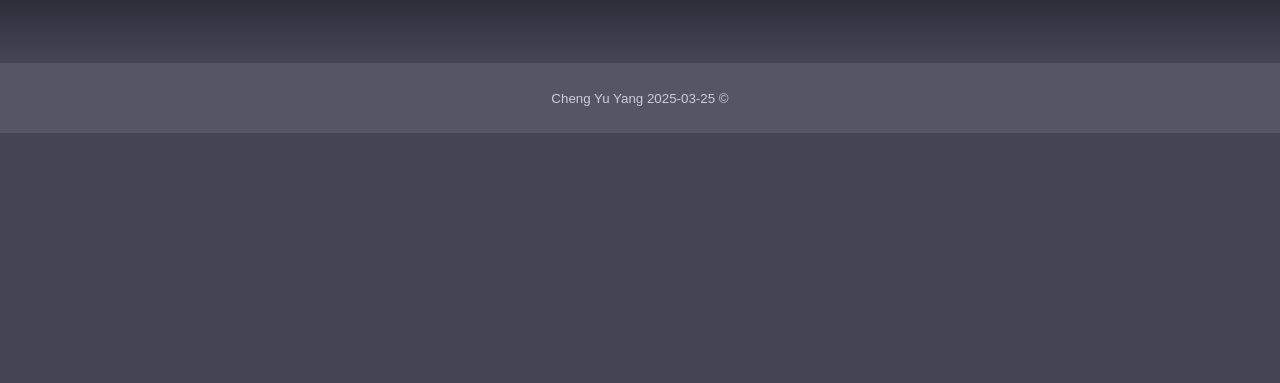
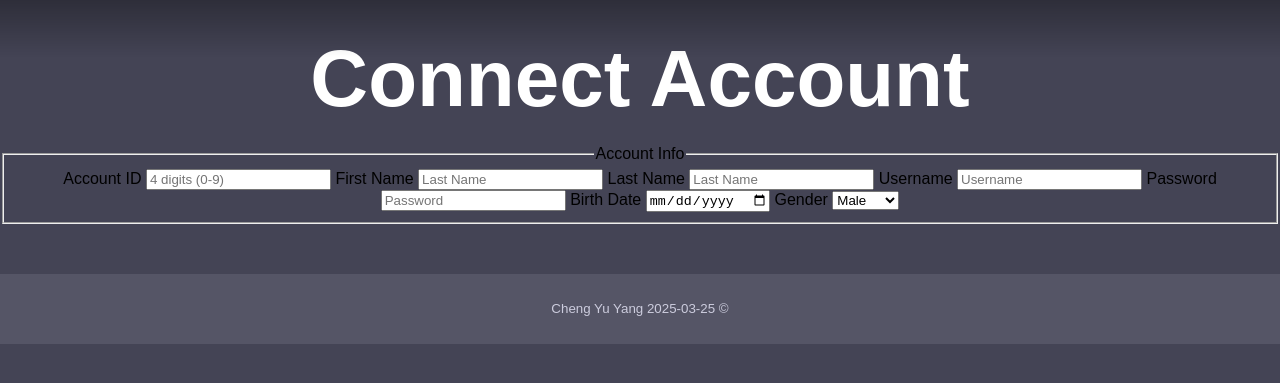
Before and after one commit to yang-cheng-yu/ip-assignment, a plain HTML site: page form.html in a window 1280 px wide. Shown: the part 67-450 px from the top of the page. Drawn offline with Linux system fonts and the light colour scheme; a web font is replaced by a local one.

Commit message:
Added Account Info fields
no style

```diff
--- a/css/styles.css
+++ b/css/styles.css
@@ -133,6 +133,13 @@ header {
     width: auto;
     vertical-align: middle;
 }
+
+.hide-spinner::-webkit-inner-spin-button,
+.hide-spinner::-webkit-outer-spin-button {
+    -webkit-appearance: none;
+    margin: 0;
+}
+
 
 
 
--- a/form.html
+++ b/form.html
@@ -34,7 +34,37 @@
     </header>
 
     <div class="first-element center">
+        <h1>Connect Account</h1>
+        <form action="/submit">
+            <fieldset>
+                <legend>Account Info</legend>
 
+                <label for="accountId">Account ID</label>
+                <input type="number" name="accountId" id="accountId" class="hide-spinner" placeholder="4 digits (0-9)">
+
+                <label for="firstName">First Name</label>
+                <input type="text" name="firstName" id="firstName" placeholder="Last Name">
+
+                <label for="lastName">Last Name</label>
+                <input type="text" name="lastName" id="lastName" placeholder="Last Name">
+
+                <label for="username">Username</label>
+                <input type="text" name="username" id="username" placeholder="Username">
+
+                <label for="password">Password</label>
+                <input type="password" name="password" id="password" placeholder="Password">
+
+                <label for="birthDate">Birth Date</label>
+                <input type="date" name="birthDate" id="birthDate">
+
+                <label for="gender">Gender</label>
+                <select name="gender" id="gender">
+                    <option value="m">Male</option>
+                    <option value="f">Female</option>
+                    <option value="o">Other</option>
+                </select>
+            </fieldset>
+        </form>
     </div>
 
     <footer>
```
